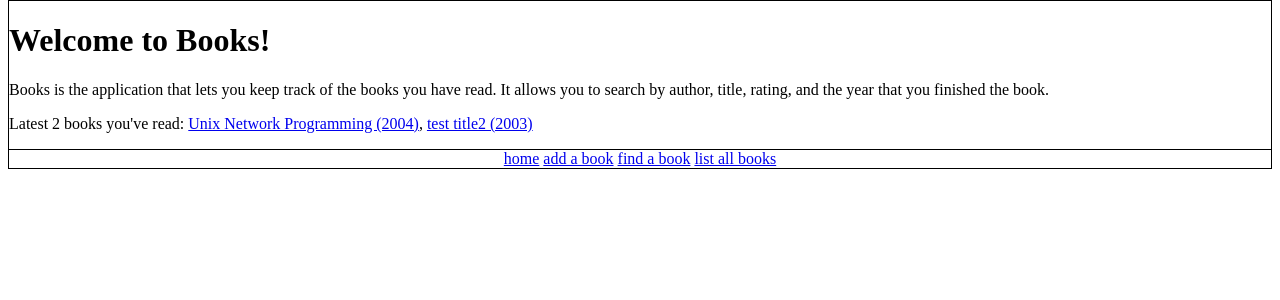
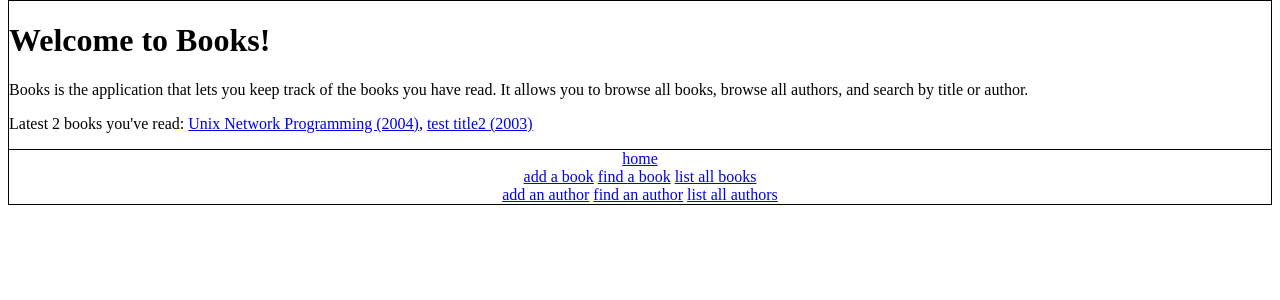
Before and after one commit to hasselg/books, a Django app: page /library/ in a window 1280 px wide. Shown: the part 97-397 px from the top of the page. Run offline with Django 3.2, Linux system fonts and the light colour scheme; data comes from the database, SQL or seed files in the repository; parts of the project's set-up code (start-up, migrations or seed data) failed here and were passed over.

Commit message:
Various URL changes.

```diff
--- a/books/library/urls.py
+++ b/books/library/urls.py
@@ -1,15 +1,22 @@
 from django.conf.urls.defaults import *
-from books.library.models import Book
+from books.library.models import Author, Book
 
-info_dict = {
+books_dict = {
     'queryset': Book.objects.all(),
 }
 
+authors_dict = {
+    'queryset': Author.objects.all(),
+}
+
 urlpatterns = patterns('',
-    (r'^$', 'books.library.views.homepage'),
+    (r'^$',                 'books.library.views.homepage'),
+    (r'^create_book/$',     'books.library.views.edit_book'),
     (r'^edit_book/(\d+)/$', 'books.library.views.edit_book'),
-    (r'^create_book/$', 'books.library.views.edit_book'),
-    (r'^edit_author/(\d+)/$', 'books.library.views.edit_author'),
-    (r'^create_author/$', 'books.library.views.add_author_ajax'),
-    (r'^list/$', 'django.views.generic.list_detail.object_list', info_dict),
+    (r'^list_books/$',      'django.views.generic.list_detail.object_list', books_dict),
+
+    (r'^create_author_ajax/$',  'books.library.views.add_author_ajax'),
+    (r'^create_author/$',       'books.library.views.edit_author'),
+    (r'^edit_author/(\d+)/$',   'books.library.views.edit_author'),
+    (r'^list_authors/$',          'django.views.generic.list_detail.object_list', authors_dict),
 )
--- a/templates/library/base.html
+++ b/templates/library/base.html
@@ -17,8 +17,17 @@
 </div>
 <div id="footer">
 {% block footer %}
-<a href="/books/library/">home</a> <a href="/books/library/create_book/">add a book</a> <a href="/books/library/search/">find a book</a> <a href="/books/library/list/">list all books</a>
-{% endblock %}</div>
+<a href="/books/library/">home</a>
+ <br />
+ <a href="/books/library/create_book/">add a book</a>
+ <a href="/books/library/search_book/">find a book</a>
+ <a href="/books/library/list_books/">list all books</a>
+ <br />
+ <a href="/books/library/create_author/">add an author</a>
+ <a href="/books/library/search_author/">find an author</a>
+ <a href="/books/library/list_authors/">list all authors</a>
+{% endblock %}
+</div>
 
 </body>
 
--- a/templates/library/index.html
+++ b/templates/library/index.html
@@ -3,7 +3,7 @@
 
 {% block content %}
 <h1>Welcome to Books!</h1>
-<p>Books is the application that lets you keep track of the books you have read. It allows you to search by author, title, rating, and the year that you finished the book.</p>
+<p>Books is the application that lets you keep track of the books you have read. It allows you to browse all books, browse all authors, and search by title or author.</p>
 
 {% if last_five_books %}
 <p>Latest {{ last_five_books|length }} book{{ last_five_books|length|pluralize }} you've read:
```
